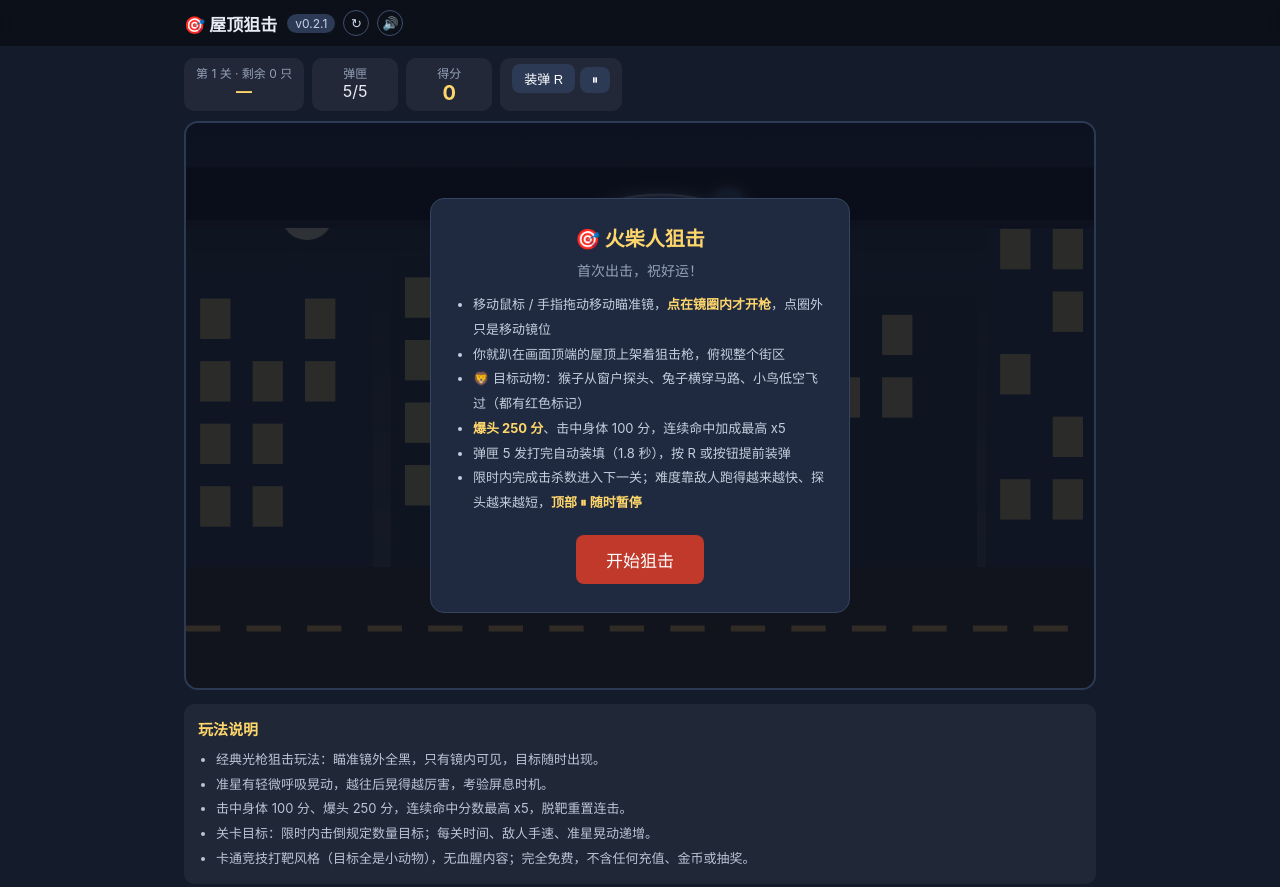
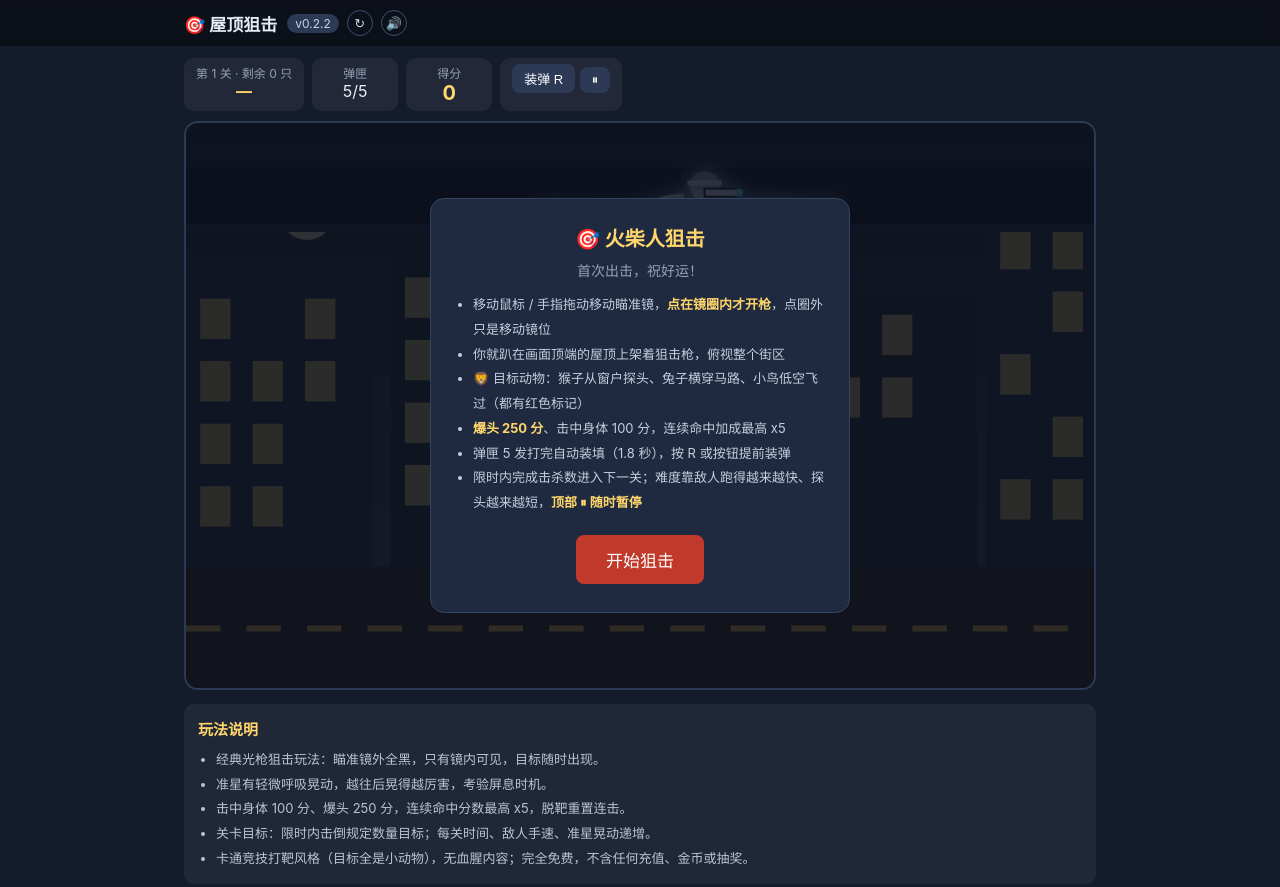
Before and after one commit to hinewly/sniper-pwa, a plain HTML site: page public/index.html in a window 1280 px wide. Shown: the top 887 px of the page. Drawn offline with Linux system fonts and the light colour scheme.

Commit message:
feat: v0.2.2 狙击手高对比重画

```diff
--- a/public/game.js
+++ b/public/game.js
@@ -1,7 +1,7 @@
 /* 火柴人狙击 v0.1.0 —— 方案 B（关卡结构预留方案 C 任务制） */
 (function () {
   "use strict";
-  var APP_VERSION = "v0.2.1";
+  var APP_VERSION = "v0.2.2";
   var SAVE_KEY = "dbsniper-save-v1";
   var $ = function (id) { return document.getElementById(id); };
   var W = 900, H = 560; // 逻辑分辨率
@@ -278,27 +278,59 @@
     ctx.fillStyle = "#3d3d3d"; ctx.fillRect(0, 440, W, 120);
     ctx.fillStyle = "#e8c56b";
     for (var z = 0; z < W; z += 60) ctx.fillRect(z, 498, 34, 6);
-    // 屋顶前沿：玩家狙击位（俯卧 + 步枪 + 瞄准镜）
-    ctx.fillStyle = "#181d2a"; ctx.fillRect(0, 44, W, 56);
-    ctx.fillStyle = "#2d3446"; ctx.fillRect(0, 96, W, 8);
-    // 狙击手：亮色画，保证一眼可见
+    // 屋顶前沿：玩家狙击位（趴姿狙击手 + 长狙击枪，高对比版）
+    ctx.fillStyle = "#1f2737"; ctx.fillRect(0, 44, W, 60);
+    ctx.fillStyle = "#39445d"; ctx.fillRect(0, 100, W, 8);           // 檐口
     ctx.save();
-    ctx.shadowColor = "rgba(160,200,255,.55)"; ctx.shadowBlur = 14;
-    ctx.fillStyle = "#5d729e";                                              // 作训服（亮蓝灰）
-    ctx.beginPath(); ctx.ellipse(470, 87, 58, 16, 0, 0, 7); ctx.fill();     // 俯卧身体
-    ctx.strokeStyle = "#c9d6ee"; ctx.lineWidth = 1.5; ctx.stroke();         // 白描边
-    ctx.fillStyle = "#f7d9b8";                                              // 脸（肤色）
-    ctx.beginPath(); ctx.arc(538, 80, 11, 0, 7); ctx.fill();
-    ctx.fillStyle = "#39506e";                                              // 头盔
-    ctx.beginPath(); ctx.arc(538, 78, 11, Math.PI, 0); ctx.fill();
-    ctx.fillRect(524, 74, 28, 5);
-    ctx.fillStyle = "#c9d6ee"; ctx.fillRect(524, 76, 28, 3);                // 盔沿高光
-    ctx.fillStyle = "#e8ecf4";                                              // 步枪（亮金属）
-    ctx.beginPath(); ctx.moveTo(544, 84); ctx.lineTo(640, 122); ctx.lineTo(644, 130); ctx.lineTo(548, 96); ctx.closePath(); ctx.fill();
-    ctx.fillStyle = "#39506e";                                              // 瞄准镜筒
-    ctx.fillRect(576, 90, 36, 12);
-    ctx.fillStyle = "#7fd4ff";                                              // 镜片反光
-    ctx.beginPath(); ctx.arc(610, 96, 4, 0, 7); ctx.fill();
+    ctx.shadowColor = "rgba(160,205,255,.65)"; ctx.shadowBlur = 18;
+    // 沙袋（狙击手前方）
+    ctx.fillStyle = "#7c7156";
+    ctx.beginPath(); ctx.ellipse(560, 96, 28, 11, 0, 0, 7); ctx.fill();
+    ctx.beginPath(); ctx.ellipse(604, 98, 25, 10, 0, 0, 7); ctx.fill();
+    ctx.fillStyle = "#948867";
+    ctx.beginPath(); ctx.ellipse(582, 87, 25, 10, 0, 0, 7); ctx.fill();
+    // 腿（向左后方伸展）
+    ctx.strokeStyle = "#9db1d9"; ctx.lineWidth = 14; ctx.lineCap = "round";
+    ctx.beginPath(); ctx.moveTo(452, 88); ctx.lineTo(392, 90); ctx.stroke();
+    ctx.strokeStyle = "#667ea9"; ctx.lineWidth = 14;
+    ctx.beginPath(); ctx.moveTo(392, 90); ctx.lineTo(356, 86); ctx.stroke();   // 靴子
+    // 躯干（趴姿，肩高臀低）
+    ctx.fillStyle = "#b9c9e8";
+    ctx.beginPath();
+    ctx.moveTo(446, 98);
+    ctx.quadraticCurveTo(452, 73, 492, 71);
+    ctx.lineTo(498, 86);
+    ctx.quadraticCurveTo(460, 96, 446, 98);
+    ctx.closePath(); ctx.fill();
+    ctx.strokeStyle = "#f2f7ff"; ctx.lineWidth = 2; ctx.stroke();
+    // 手臂（前伸握枪）
+    ctx.strokeStyle = "#c6d5ee"; ctx.lineWidth = 10;
+    ctx.beginPath(); ctx.moveTo(490, 78); ctx.lineTo(518, 88); ctx.stroke();
+    // 头 + 头盔（朝右看，脸亮色）
+    ctx.fillStyle = "#ffdfbb";
+    ctx.beginPath(); ctx.arc(514, 66, 13, 0, 7); ctx.fill();
+    ctx.fillStyle = "#a4b7d9";
+    ctx.beginPath(); ctx.arc(514, 63, 15, Math.PI * 0.92, Math.PI * 2.08); ctx.fill();  // 头盔
+    ctx.fillStyle = "#e4ecfa"; ctx.fillRect(497, 57, 34, 5);             // 盔沿
+    ctx.fillStyle = "#273141";                                               // 眼
+    ctx.beginPath(); ctx.arc(522, 68, 2, 0, 7); ctx.fill();
+    // 狙击枪：托 + 身 + 长管 + 瞄准镜
+    ctx.strokeStyle = "#2a3140"; ctx.lineWidth = 2;
+    ctx.fillStyle = "#f4f7ff";
+    ctx.beginPath();                                                         // 枪托
+    ctx.moveTo(486, 90); ctx.lineTo(502, 75); ctx.lineTo(516, 77); ctx.lineTo(504, 97); ctx.closePath();
+    ctx.fill(); ctx.stroke();
+    ctx.fillRect(506, 77, 48, 9); ctx.strokeRect(506, 77, 48, 9);            // 机匣
+    ctx.fillRect(514, 65, 34, 8); ctx.strokeRect(514, 65, 34, 8);            // 瞄准镜
+    ctx.fillStyle = "#8ce0ff";                                               // 镜片
+    ctx.beginPath(); ctx.arc(548, 69, 4, 0, 7); ctx.fill();
+    ctx.fillStyle = "#f4f7ff"; ctx.fillRect(552, 78, 86, 6);                 // 长枪管
+    ctx.strokeRect(552, 78, 86, 6);
+    ctx.fillRect(636, 76, 11, 10);                                           // 枪口
+    ctx.strokeStyle = "#c3cfe2"; ctx.lineWidth = 4;                          // 两脚架
+    ctx.beginPath(); ctx.moveTo(600, 84); ctx.lineTo(596, 100); ctx.moveTo(604, 84); ctx.lineTo(610, 100); ctx.stroke();
+    // 枪口红点
+    ctx.fillStyle = "#ff5a48"; ctx.beginPath(); ctx.arc(643, 81, 4, 0, 7); ctx.fill();
     ctx.shadowBlur = 0;
     ctx.restore();
     // 弹孔
--- a/public/index.html
+++ b/public/index.html
@@ -129,7 +129,7 @@
         '<a href="mailto:' + u + '@' + d + '">' + u + '@' + d + '</a>';
     })();
   </script>
-  <script src="game.js?v=4"></script>
+  <script src="game.js?v=5"></script>
   <script>document.write('<script src="' + window.DB_HOME + '/portal.js" data-app="sniper"><\/script>');</script>
   <script>
     (function () {
--- a/public/service-worker.js
+++ b/public/service-worker.js
@@ -1,7 +1,7 @@
 /* 火柴人狙击 SW v1 */
-const CACHE = "dbsniper-v4";
+const CACHE = "dbsniper-v5";
 const ASSETS = [
-  "./", "./index.html", "./style.css?v=1", "./game.js?v=4",
+  "./", "./index.html", "./style.css?v=1", "./game.js?v=5",
   "./manifest.json", "./icons/favicon.svg",
   "./icons/icon-48.png", "./icons/icon-64.png", "./icons/icon-192.png", "./icons/icon-512.png"
 ];
```
Also changed, not shown: 1 other file.
